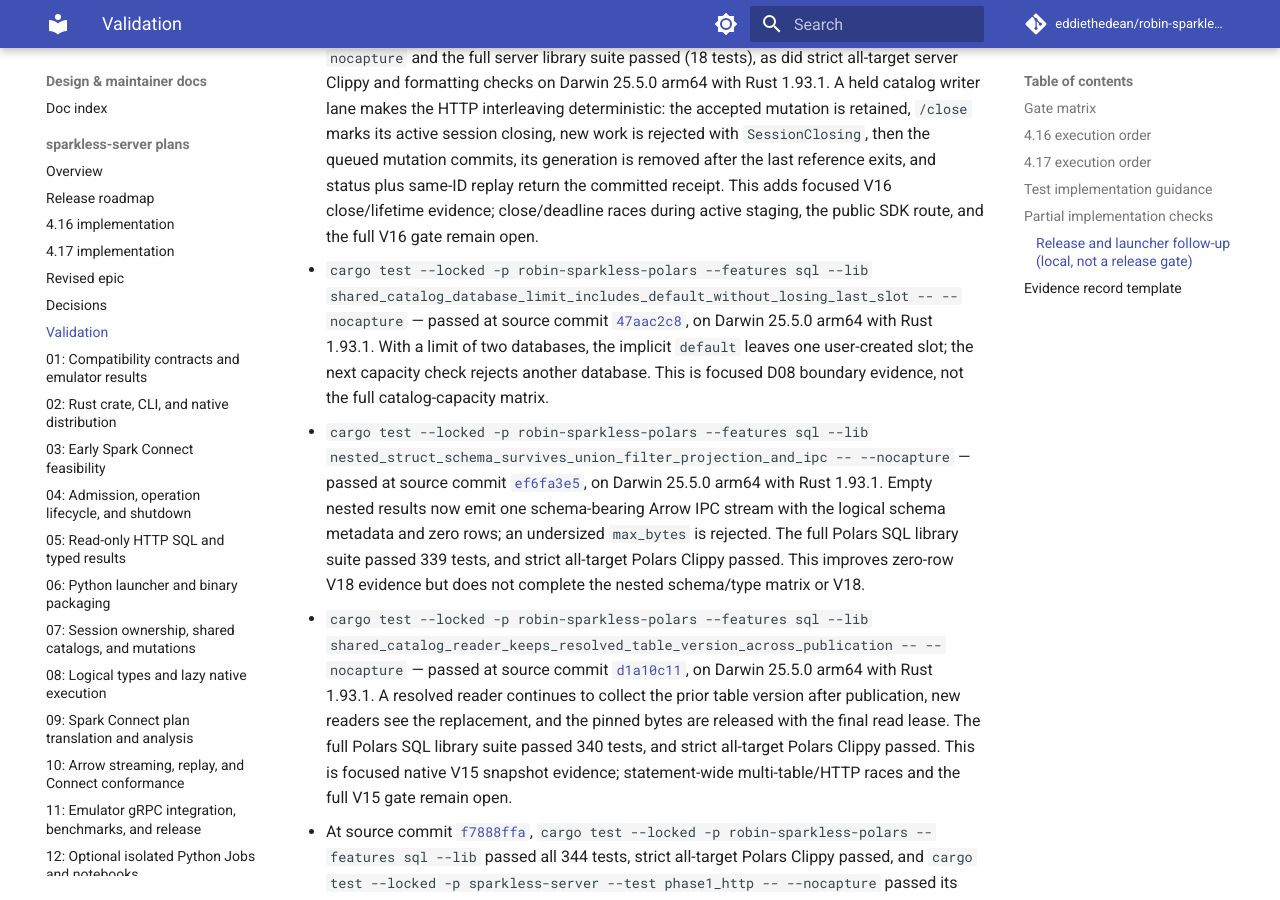
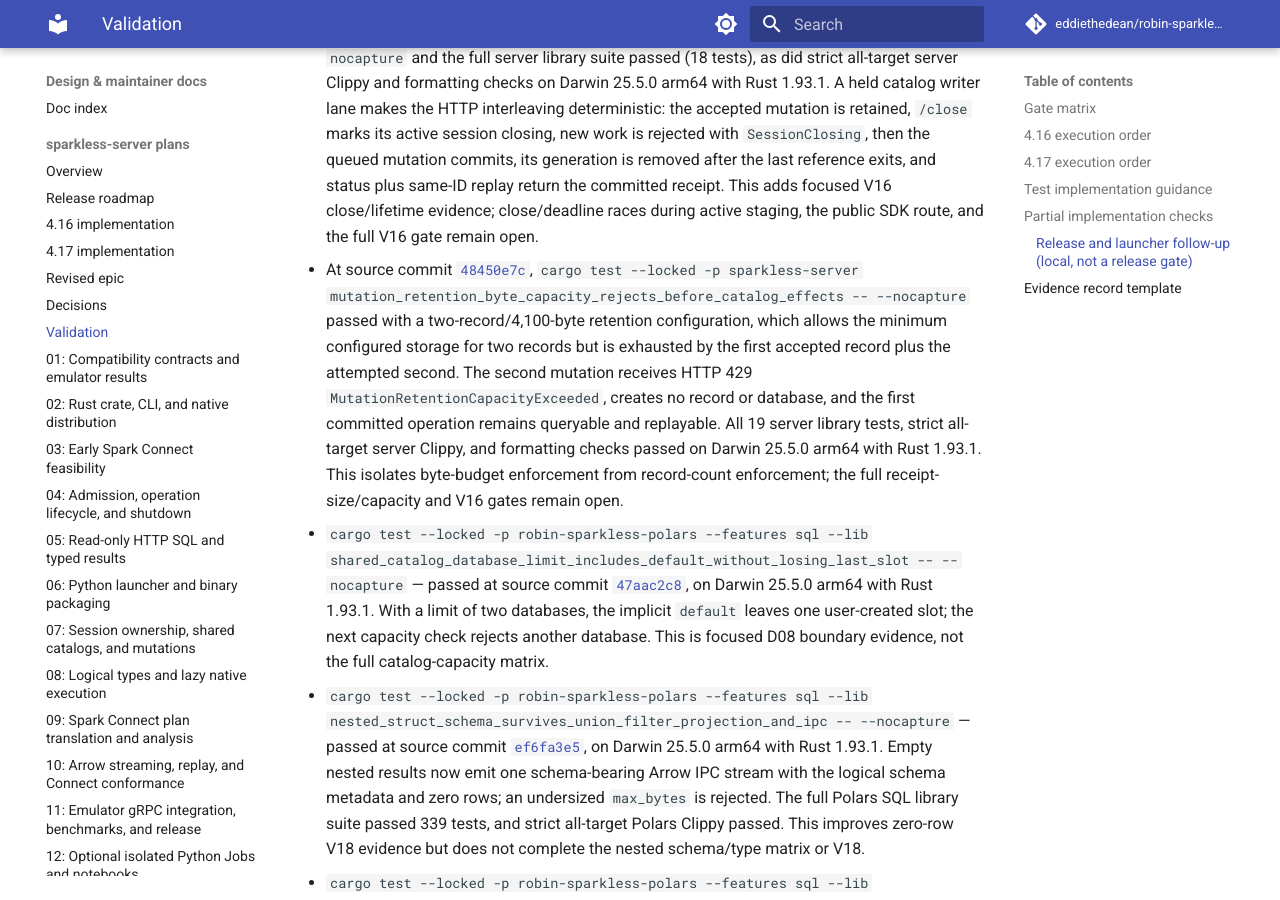
Before and after one commit to eddiethedean/robin-sparkless, an MkDocs documentation site: the page built from docs/plans/sparkless-server/VALIDATION.md, in a window 1280 px wide and 900 px high, scrolled down 15118 px. Built offline with MkDocs 1.6.1 and Material for MkDocs 9.7.7, drawn with Linux system fonts in a browser that asks for light colours; comment, search, counter and statistics services are not loaded.

Commit message:
Record mutation byte capacity validation

```diff
--- a/docs/plans/sparkless-server/VALIDATION.md
+++ b/docs/plans/sparkless-server/VALIDATION.md
@@ -134,6 +134,7 @@ These are local component checks, not passing release gates. The current work ha
 - `cargo test --locked -p sparkless-server mutation_writer_queue_timeout_records_failure_without_effects -- --nocapture` — passed at source commit [`01738421`](https://github.com/eddiethedean/robin-sparkless/commit/01738421), on Darwin 25.5.0 arm64 with Rust 1.93.1. The HTTP witness holds the catalog mutation lane until the accepted operation's bounded queue expires, then verifies the response and retained `/operations/status` both report failure and the target database was never created. `cargo test --locked -p sparkless-server --lib` passed all 17 server library tests, and `cargo clippy --locked -p sparkless-server --all-features --all-targets -- -D warnings` passed. This is focused direct-HTTP V16 pre-commit evidence; staging cancellation, post-publication disconnect/deadline races, full capacity coverage, and the SDK/emulator gate remain open.
 - At source commit [`d2534b83`](https://github.com/eddiethedean/robin-sparkless/commit/d2534b83), `cargo test --locked -p sparkless-server mutation_deadline_leaves_operation_status_for_worker_to_resolve -- --nocapture` passed on Darwin 25.5.0 arm64 with Rust 1.93.1. The delayed `/operations/status` check now requires a terminal outcome consistent with catalog state: commit contains all 500,000 staged rows; failure/cancellation leaves zero rows; pending/running or unknown outcomes fail. All 17 server library tests and strict all-target server Clippy passed. This strengthens the V16 deadline/atomicity witness but does not complete the staging-phase race matrix or V16 gate.
 - At source commit [`5856fc84`](https://github.com/eddiethedean/robin-sparkless/commit/5856fc84), `cargo test --locked -p sparkless-server close_during_queued_mutation_preserves_commit_and_operation_status -- --nocapture` and the full server library suite passed (18 tests), as did strict all-target server Clippy and formatting checks on Darwin 25.5.0 arm64 with Rust 1.93.1. A held catalog writer lane makes the HTTP interleaving deterministic: the accepted mutation is retained, `/close` marks its active session closing, new work is rejected with `SessionClosing`, then the queued mutation commits, its generation is removed after the last reference exits, and status plus same-ID replay return the committed receipt. This adds focused V16 close/lifetime evidence; close/deadline races during active staging, the public SDK route, and the full V16 gate remain open.
+- At source commit [`48450e7c`](https://github.com/eddiethedean/robin-sparkless/commit/48450e7c), `cargo test --locked -p sparkless-server mutation_retention_byte_capacity_rejects_before_catalog_effects -- --nocapture` passed with a two-record/4,100-byte retention configuration, which allows the minimum configured storage for two records but is exhausted by the first accepted record plus the attempted second. The second mutation receives HTTP 429 `MutationRetentionCapacityExceeded`, creates no record or database, and the first committed operation remains queryable and replayable. All 19 server library tests, strict all-target server Clippy, and formatting checks passed on Darwin 25.5.0 arm64 with Rust 1.93.1. This isolates byte-budget enforcement from record-count enforcement; the full receipt-size/capacity and V16 gates remain open.
 - `cargo test --locked -p robin-sparkless-polars --features sql --lib shared_catalog_database_limit_includes_default_without_losing_last_slot -- --nocapture` — passed at source commit [`47aac2c8`](https://github.com/eddiethedean/robin-sparkless/commit/47aac2c8), on Darwin 25.5.0 arm64 with Rust 1.93.1. With a limit of two databases, the implicit `default` leaves one user-created slot; the next capacity check rejects another database. This is focused D08 boundary evidence, not the full catalog-capacity matrix.
 - `cargo test --locked -p robin-sparkless-polars --features sql --lib nested_struct_schema_survives_union_filter_projection_and_ipc -- --nocapture` — passed at source commit [`ef6fa3e5`](https://github.com/eddiethedean/robin-sparkless/commit/ef6fa3e5), on Darwin 25.5.0 arm64 with Rust 1.93.1. Empty nested results now emit one schema-bearing Arrow IPC stream with the logical schema metadata and zero rows; an undersized `max_bytes` is rejected. The full Polars SQL library suite passed 339 tests, and strict all-target Polars Clippy passed. This improves zero-row V18 evidence but does not complete the nested schema/type matrix or V18.
 - `cargo test --locked -p robin-sparkless-polars --features sql --lib shared_catalog_reader_keeps_resolved_table_version_across_publication -- --nocapture` — passed at source commit [`d1a10c11`](https://github.com/eddiethedean/robin-sparkless/commit/d1a10c11), on Darwin 25.5.0 arm64 with Rust 1.93.1. A resolved reader continues to collect the prior table version after publication, new readers see the replacement, and the pinned bytes are released with the final read lease. The full Polars SQL library suite passed 340 tests, and strict all-target Polars Clippy passed. This is focused native V15 snapshot evidence; statement-wide multi-table/HTTP races and the full V15 gate remain open.
```
